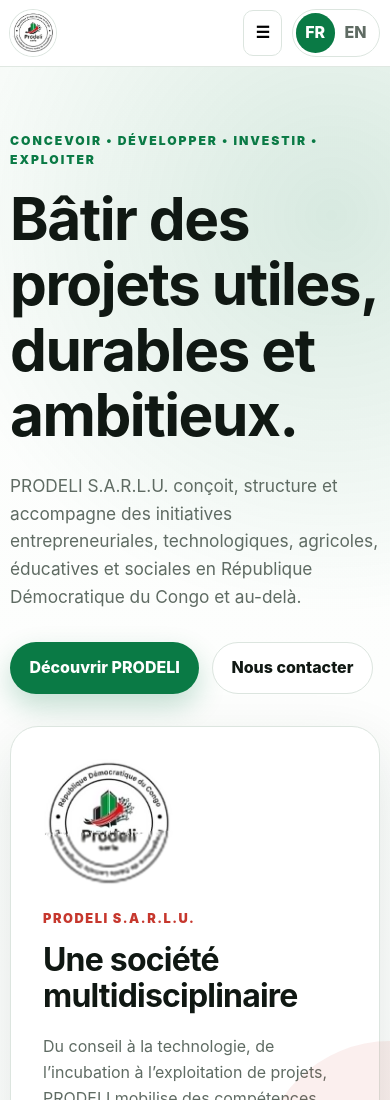
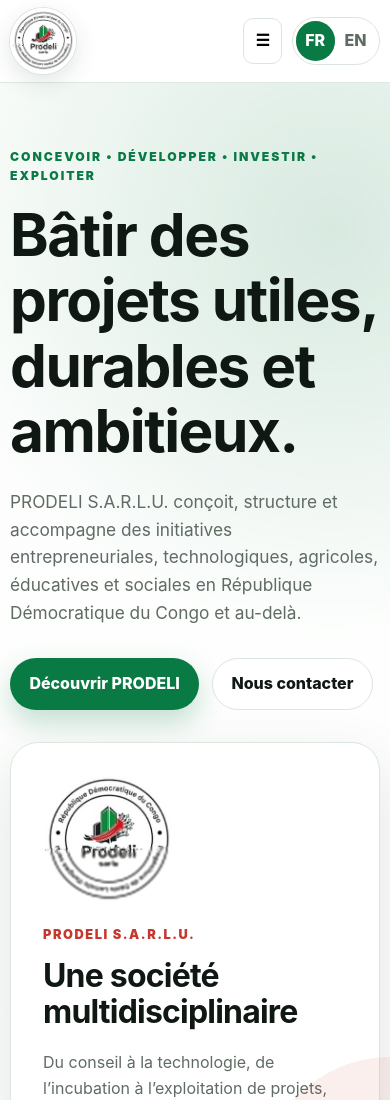
Before and after one commit to medygoo/Prodeli-, a plain HTML site: page index.html in a window 390 px wide. Shown: the top 1100 px of the page. Drawn offline with Linux system fonts and the light colour scheme.

Commit message:
style: enlarge PRODELI header logo

```diff
--- a/assets/css/styles.css
+++ b/assets/css/styles.css
@@ -53,7 +53,7 @@ button, a { -webkit-tap-highlight-color: transparent; }
   backdrop-filter: blur(14px);
 }
 .header-inner {
-  min-height: 76px;
+  min-height: 94px;
   display: grid;
   grid-template-columns: auto 1fr auto;
   align-items: center;
@@ -61,20 +61,20 @@ button, a { -webkit-tap-highlight-color: transparent; }
 }
 .brand {
   display: inline-flex;
-  gap: .75rem;
+  gap: .9rem;
   align-items: center;
   text-decoration: none;
 }
 .brand img {
-  width: 52px;
-  height: 52px;
+  width: 78px;
+  height: 78px;
   object-fit: cover;
   border-radius: 50%;
   border: 2px solid #fff;
-  box-shadow: 0 0 0 1px var(--line);
+  box-shadow: 0 0 0 1px var(--line), 0 8px 24px rgba(10, 52, 31, .12);
 }
 .brand-copy { display: grid; line-height: 1; letter-spacing: .05em; }
-.brand-copy strong { font-size: 1.02rem; }
+.brand-copy strong { font-size: 1.08rem; }
 .brand-copy small { margin-top: .25rem; color: var(--green); font-weight: 800; letter-spacing: .18em; }
 .primary-nav { display: flex; justify-content: center; align-items: center; gap: .9rem; }
 .primary-nav a {
@@ -263,8 +263,8 @@ textarea { resize: vertical; }
   .shell { width: min(calc(100% - 1.25rem), var(--max)); }
   .section { padding: 4rem 0; }
   .brand-copy { display: none; }
-  .header-inner { min-height: 66px; gap: .6rem; }
-  .brand img { width: 46px; height: 46px; }
+  .header-inner { min-height: 82px; gap: .6rem; }
+  .brand img { width: 66px; height: 66px; }
   .menu-button span:last-child { display: none; }
   .hero-grid { gap: 2rem; }
   h1 { font-size: clamp(2.6rem, 15vw, 4rem); }
```
